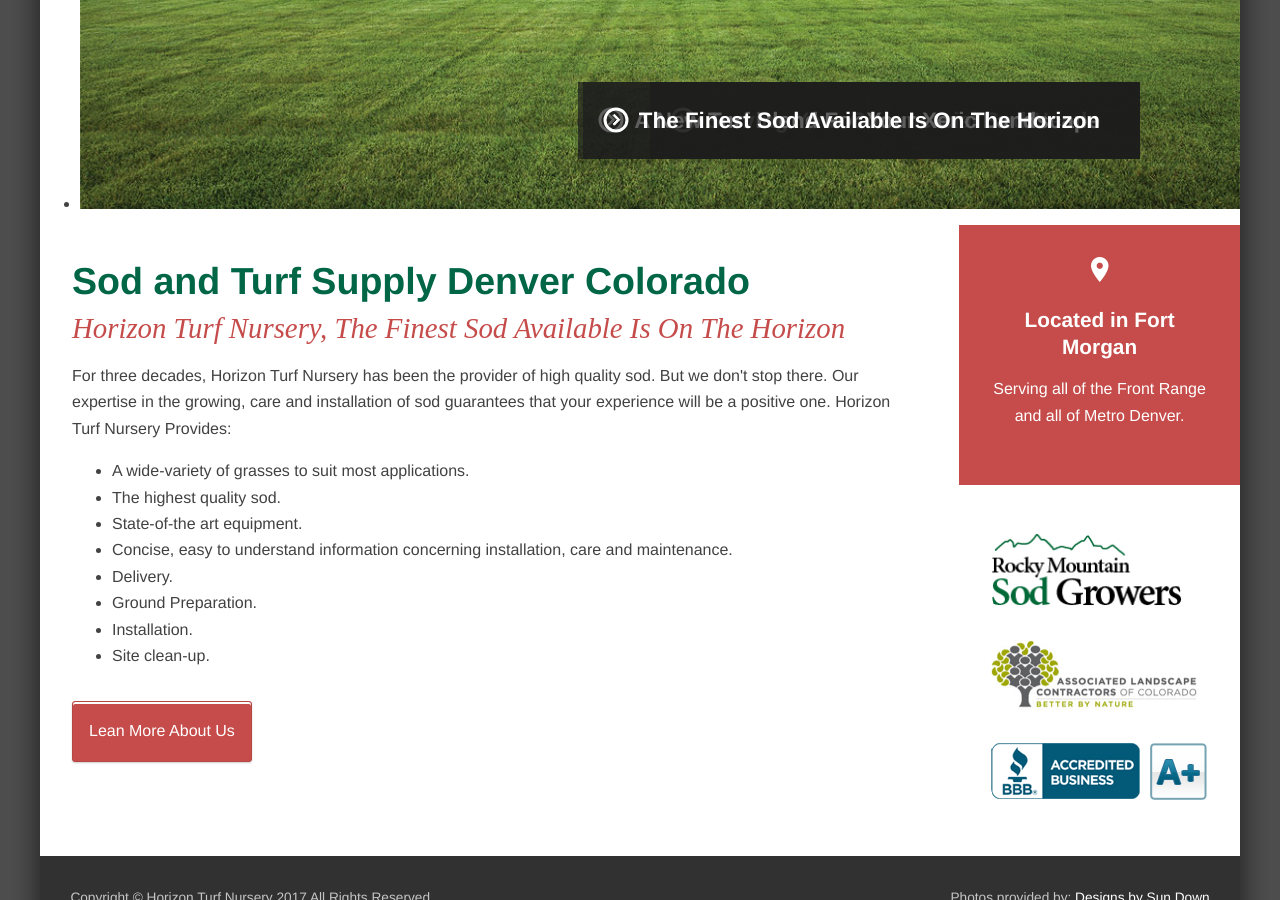
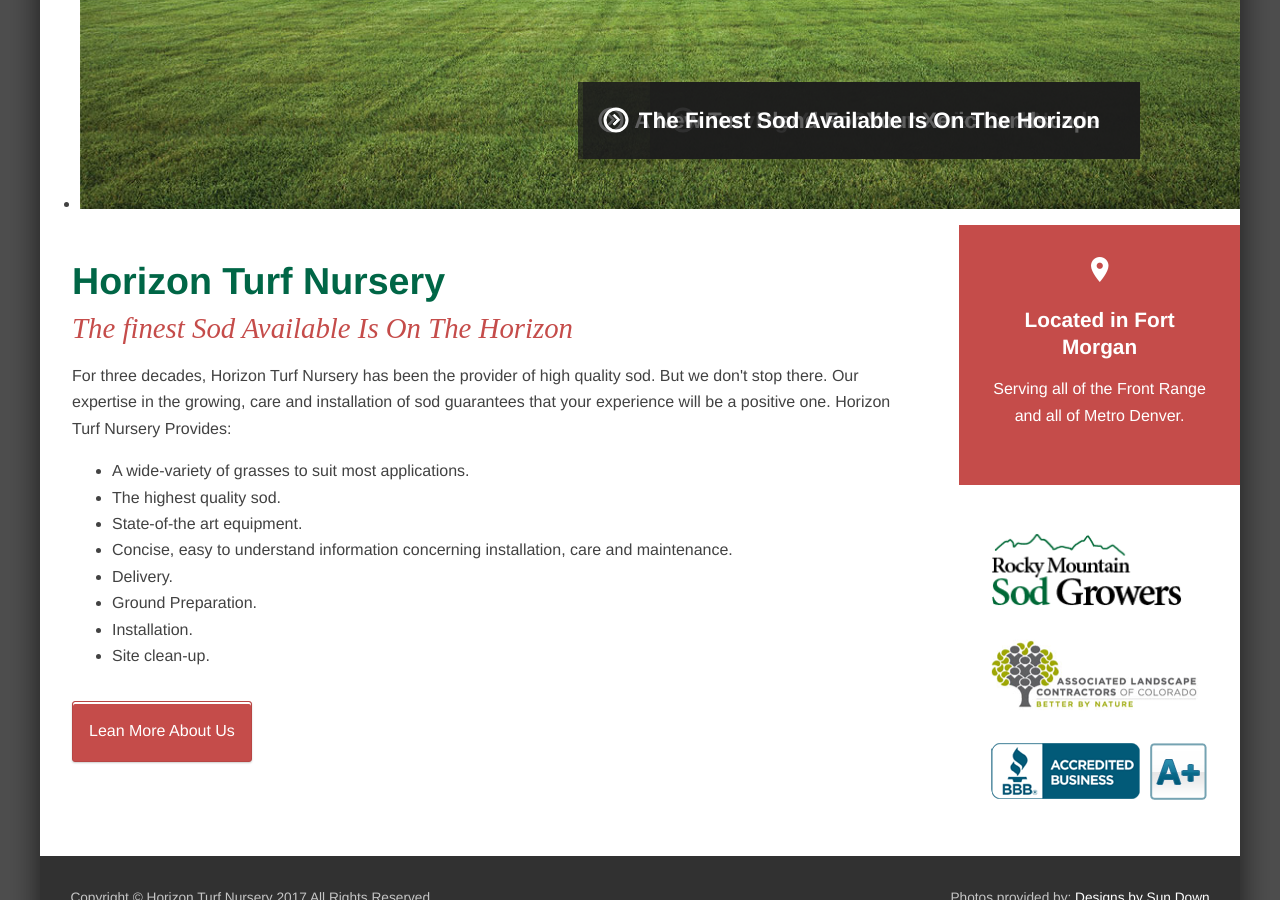
Before and after one commit to variantstudios/horizonturfnursery.com, a Jekyll site: the page built from index.html, in a window 1280 px wide and 900 px high, scrolled down 1648 px. Built offline with Jekyll 4.4.1, drawn with Linux system fonts in a browser that asks for light colours; nearby versions of some CDN libraries; the list of posts is cut into pages by our own code.

Commit message:
Updated 'index.html' via CloudCannon

```diff
--- a/index.html
+++ b/index.html
@@ -1,28 +1,28 @@
 ---
 layout: front
-title: "Sod and Turf Supply Denver Colorado"
-description: ""
-subtitle: "Horizon Turf Nursery, The Finest Sod Available Is On The Horizon"
+title: Horizon Turf Nursery
+description:
+subtitle: The finest Sod Available Is On The Horizon
 class: front
-header_image_path: "/assets/images/sub-page-headers/Designs_By_Sundown_View.jpg"
+header_image_path: /assets/images/sub-page-headers/Designs_By_Sundown_View.jpg
 slider:
-  - title: "Serving Your Commercial Sod Needs"
-    image_path: "/assets/images/slider/front-hill.jpg"
-  - title: "A New Turf Blend For Your Xeric Landscape"
-    image_path: "/assets/images/slider/Designs-By-Sundown-View.jpg"
-  - title: "The Finest Sod Available Is On The Horizon"
-    image_path: "/assets/images/slider/back-side.jpg"
+  - title: Serving Your Commercial Sod Needs
+    image_path: /assets/images/slider/front-hill.jpg
+  - title: A New Turf Blend For Your Xeric Landscape
+    image_path: /assets/images/slider/Designs-By-Sundown-View.jpg
+  - title: The Finest Sod Available Is On The Horizon
+    image_path: /assets/images/slider/back-side.jpg
 gallery:
   - title: Test Image
-    small_image_path: "/assets/images/gallery/small/westglow07.jpg"
+    small_image_path: /assets/images/gallery/small/westglow07.jpg
   - title: Test Image Two
-    small_image_path: "/assets/images/gallery/small/westglow08.jpg"
+    small_image_path: /assets/images/gallery/small/westglow08.jpg
   - title: Test Image
-    small_image_path: "/assets/images/gallery/small/hill-front.jpg"
+    small_image_path: /assets/images/gallery/small/hill-front.jpg
   - title: Test Image
-    small_image_path: "/assets/images/gallery/small/hill-back-twilight-a.jpg"
+    small_image_path: /assets/images/gallery/small/hill-back-twilight-a.jpg
   - title: Test Image Two
-    small_image_path: "/assets/images/gallery/small/designs-by-bundown-view.jpg"
+    small_image_path: /assets/images/gallery/small/designs-by-bundown-view.jpg
 ---
 For three decades, Horizon Turf Nursery has been the provider of high quality sod. But we don't stop there. Our expertise in the growing, care and installation of sod guarantees that your experience will be a positive one.
 
```
